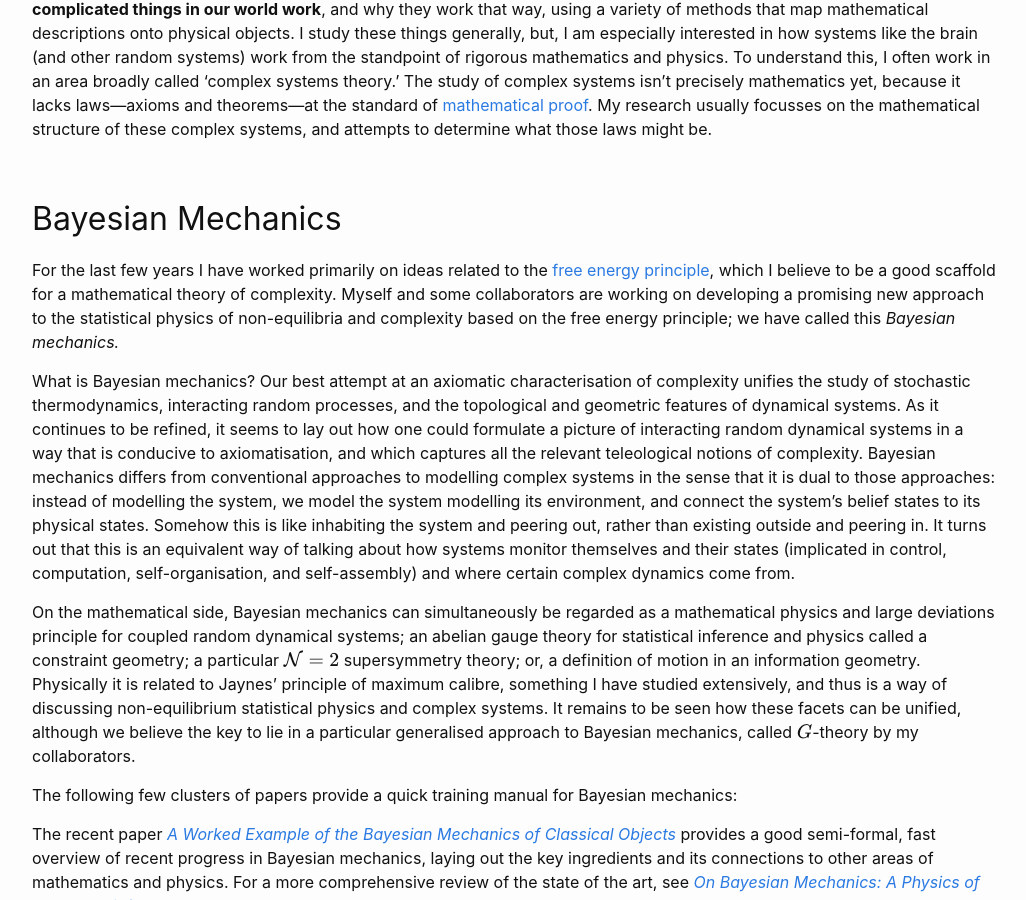
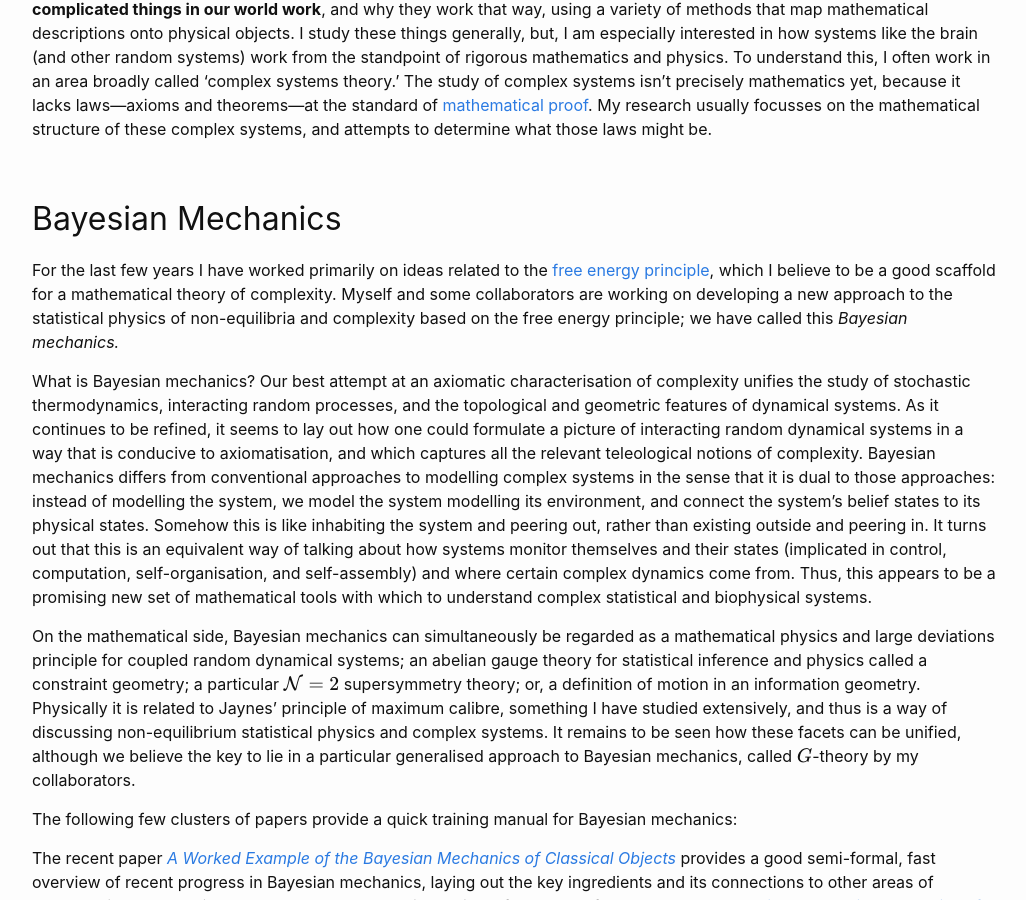
Before and after one commit to DARSakthi/DARSakthi.github.io, a Jekyll site: the page built from research.markdown, in a window 1280 px wide and 900 px high, scrolled down 491 px. Shown: the whole window, without its empty margins (126-1152 px from the left). Built offline with Jekyll 4.4.1, drawn with Linux system fonts in a browser that asks for light colours; formulas are drawn with MathJax 3.

Commit message:
Update research.markdown

```diff
--- a/research.markdown
+++ b/research.markdown
@@ -18,9 +18,9 @@ In the widest possible terms, what this means is, I study—and try to find—**
 
 ## Bayesian Mechanics
 
-For the last few years I have worked primarily on ideas related to the [free energy principle](https://en.wikipedia.org/wiki/Free_energy_principle), which I believe to be a good scaffold for a mathematical theory of complexity. Myself and some collaborators are working on developing a promising new approach to the statistical physics of non-equilibria and complexity based on the free energy principle; we have called this _Bayesian mechanics._
+For the last few years I have worked primarily on ideas related to the [free energy principle](https://en.wikipedia.org/wiki/Free_energy_principle), which I believe to be a good scaffold for a mathematical theory of complexity. Myself and some collaborators are working on developing a new approach to the statistical physics of non-equilibria and complexity based on the free energy principle; we have called this _Bayesian mechanics._
 
-What is Bayesian mechanics? Our best attempt at an axiomatic characterisation of complexity unifies the study of stochastic thermodynamics, interacting random processes, and the topological and geometric features of dynamical systems. As it continues to be refined, it seems to lay out how one could formulate a picture of interacting random dynamical systems in a way that is conducive to axiomatisation, and which captures all the relevant teleological notions of complexity. Bayesian mechanics differs from conventional approaches to modelling complex systems in the sense that it is dual to those approaches: instead of modelling the system, we model the system modelling its environment, and connect the system's belief states to its physical states. Somehow this is like inhabiting the system and peering out, rather than existing outside and peering in. It turns out that this is an equivalent way of talking about how systems monitor themselves and their states (implicated in control, computation, self-organisation, and self-assembly) and where certain complex dynamics come from.
+What is Bayesian mechanics? Our best attempt at an axiomatic characterisation of complexity unifies the study of stochastic thermodynamics, interacting random processes, and the topological and geometric features of dynamical systems. As it continues to be refined, it seems to lay out how one could formulate a picture of interacting random dynamical systems in a way that is conducive to axiomatisation, and which captures all the relevant teleological notions of complexity. Bayesian mechanics differs from conventional approaches to modelling complex systems in the sense that it is dual to those approaches: instead of modelling the system, we model the system modelling its environment, and connect the system's belief states to its physical states. Somehow this is like inhabiting the system and peering out, rather than existing outside and peering in. It turns out that this is an equivalent way of talking about how systems monitor themselves and their states (implicated in control, computation, self-organisation, and self-assembly) and where certain complex dynamics come from. Thus, this appears to be a promising new set of mathematical tools with which to understand complex statistical and biophysical systems.
 
 On the mathematical side, Bayesian mechanics can simultaneously be regarded as a mathematical physics and large deviations principle for coupled random dynamical systems; an abelian gauge theory for statistical inference and physics called a constraint geometry; a particular $$\mathcal{N}=2$$ supersymmetry theory; or, a definition of motion in an information geometry. Physically it is related to Jaynes' principle of maximum calibre, something I have studied extensively, and thus is a way of discussing non-equilibrium statistical physics and complex systems. It remains to be seen how these facets can be unified, although we believe the key to lie in a particular generalised approach to Bayesian mechanics, called $$G$$-theory by my collaborators.
 
```
